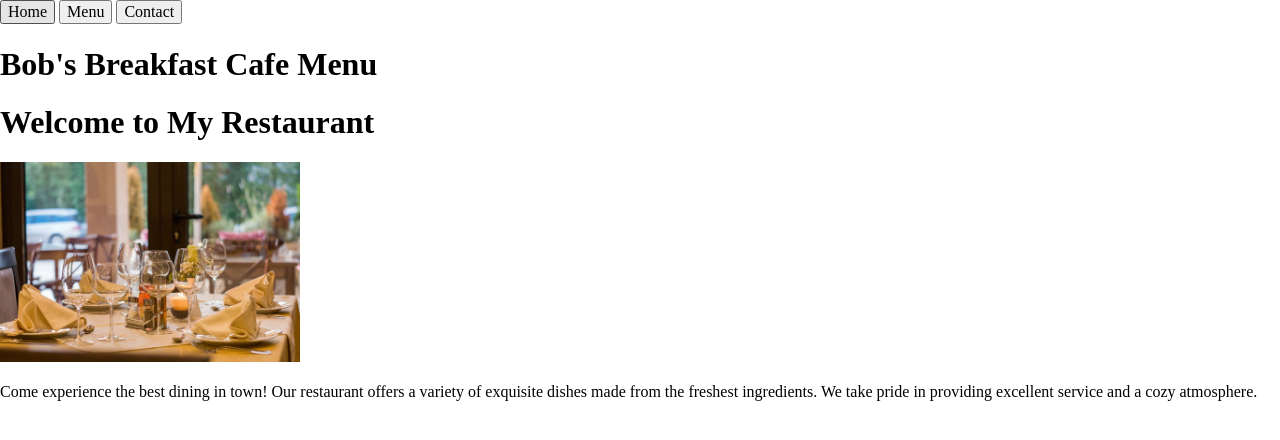
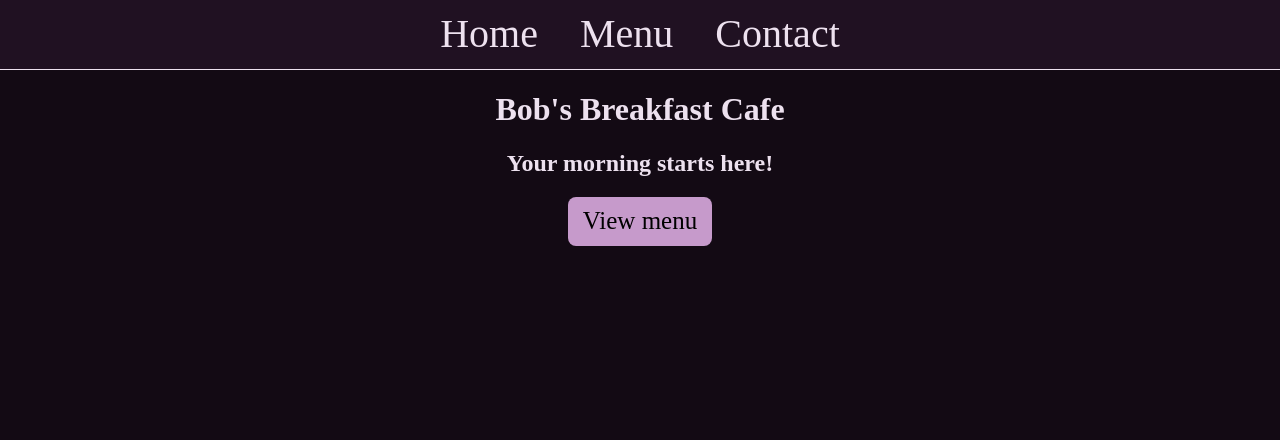
Before and after one commit to ap-6/odin-restaurant-page, a website built with webpack: page src/index.html in a window 1280 px wide. Built offline with nearby package versions, Linux system fonts and the light colour scheme.

Commit message:
Add basic CSS styling

```diff
--- a/package.json
+++ b/package.json
@@ -6,7 +6,8 @@
   "scripts": {
     "test": "echo \"Error: no test specified\" && exit 1",
     "build": "webpack",
-    "pushDist": "git subtree push --prefix dist origin gh-pages"
+    "pushDist": "git subtree push --prefix dist origin gh-pages",
+    "start": "webpack serve --open"
   },
   "keywords": [],
   "author": "",
@@ -16,6 +17,7 @@
     "html-webpack-plugin": "^5.6.0",
     "style-loader": "^4.0.0",
     "webpack": "^5.91.0",
-    "webpack-cli": "^5.1.4"
+    "webpack-cli": "^5.1.4",
+    "webpack-dev-server": "^5.0.4"
   }
 }
--- a/src/contactTab.js
+++ b/src/contactTab.js
@@ -1,11 +1,5 @@
 function loadContactTab() {
     const content = document.getElementById('content');
-
-    const headline = document.createElement('h1');
-    headline.textContent = 'Contact Us';
-
-    const intro = document.createElement('p');
-    intro.textContent = "We'd love to hear from you! Reach out to us using the following details:";
 
     const addressHeading = document.createElement('h2');
     addressHeading.textContent = 'Address';
@@ -34,8 +28,6 @@ function loadContactTab() {
     const hoursWeekend = document.createElement('p');
     hoursWeekend.textContent = 'Saturday - Sunday: 8am - 4pm';
 
-    content.appendChild(headline);
-    content.appendChild(intro);
     content.appendChild(addressHeading);
     content.appendChild(address);
     content.appendChild(phoneHeading);
--- a/src/homeTab.js
+++ b/src/homeTab.js
@@ -4,7 +4,7 @@ function loadHomeTab() {
     const content = document.getElementById('content');
 
     const headline = document.createElement('h1');
-    headline.textContent = 'Welcome to My Restaurant';
+    headline.textContent = 'Bob\'s Breakfast Cafe';
 
     const img = document.createElement('img');
     img.src = restaurantImage;
@@ -12,16 +12,22 @@ function loadHomeTab() {
     img.style.width = '300px';
     img.style.height = 'auto';
 
-    const description = document.createElement('p');
-    description.textContent = 'Come experience the best dining in town! Our ' +
-                                'restaurant offers a variety of exquisite ' +
-                                'dishes made from the freshest ingredients. ' +
-                                'We take pride in providing excellent service ' +
-                                'and a cozy atmosphere.';
+    // const greet = document.createElement('div');
+    // greet.textContent = 'Welcome to Bob\'s Breakfast Cafe';
+
+    const slogan = document.createElement('h2');
+    slogan.textContent = 'Your morning starts here!';
+
+    const menuButton = document.createElement('button');
+    menuButton.textContent = 'View menu';
+    menuButton.classList.add('menu-button');
 
     content.appendChild(headline);
-    content.appendChild(img);
-    content.appendChild(description);
+    content.appendChild(slogan);
+    //content.appendChild(img);
+    content.appendChild(menuButton);
+    //content.appendChild(greet);
+
 }
 
 export default loadHomeTab;
--- a/src/index.html
+++ b/src/index.html
@@ -3,7 +3,7 @@
 <head>
     <meta charset="UTF-8">
     <meta name="viewport" content="width=device-width, initial-scale=1.0">
-    <title>Document</title>
+    <title>Bob's Breakfast Cafe</title>
 </head>
 <body>
     <header>
@@ -13,7 +13,6 @@
             <button id='contact-tab'>Contact</button>
         </nav>
     </header>
-    <h1>Bob's Breakfast Cafe Menu</h1>
     <div id="content">
 
     </div>
--- a/src/menuTab.js
+++ b/src/menuTab.js
@@ -4,11 +4,8 @@ function loadMenuTab() {
     const menu = document.createElement('div');
     menu.classList.add('menu');
 
-    const headline = document.createElement('h1');
-    headline.textContent = 'Menu';
-
     const menuItems = [
-        { name: 'Pancakes with Maple Syrup', price: '$10', description: 'Fluffy pancakes served with pure maple syrup.' },
+        { name: 'Pancakes', price: '$10', description: 'Fluffy pancakes served with pure maple syrup.' },
         { name: 'French Toast', price: '$8', description: 'Classic French toast with a hint of cinnamon.' },
         { name: 'Eggs Benedict', price: '$12', description: 'English muffin topped with poached eggs and hollandaise.' },
         { name: 'Breakfast Burrito', price: '$9', description: 'Stuffed with eggs, cheese, and your choice of meat.' },
@@ -39,9 +36,8 @@ function loadMenuTab() {
         menuItem.appendChild(itemDescription);
 
         menu.appendChild(menuItem);
-    })
+    });
 
-    content.appendChild(headline);
     content.appendChild(menu);
 }
 
--- a/src/style.css
+++ b/src/style.css
@@ -0,0 +1,148 @@
+:root {
+    --text: rgb(237, 225, 239);
+    --background: rgb(19, 10, 20);
+    --primary: rgb(200, 157, 205);
+    --secondary: rgb(114, 70, 60);
+    --accent: rgb(179, 154, 111);
+
+    --text-50: rgb(245, 238, 246);
+    --text-100: rgb(235, 222, 237);
+    --text-200: rgb(215, 189, 219);
+    --text-300: rgb(195, 156, 201);
+    --text-400: rgb(174, 122, 184);
+    --text-500: rgb(154, 89, 166);
+    --text-600: rgb(123, 71, 133);
+    --text-700: rgb(93, 54, 99);
+    --text-800: rgb(62, 36, 66);
+    --text-900: rgb(31, 18, 33);
+    --text-950: rgb(15, 9, 17);
+
+    --background-50: rgb(246, 238, 246);
+    --background-100: rgb(236, 221, 238);
+    --background-200: rgb(217, 187, 221);
+    --background-300: rgb(199, 153, 204);
+    --background-400: rgb(180, 119, 187);
+    --background-500: rgb(161, 85, 170);
+    --background-600: rgb(129, 68, 136);
+    --background-700: rgb(97, 51, 102);
+    --background-800: rgb(64, 34, 68);
+    --background-900: rgb(32, 17, 34);
+    --background-950: rgb(16, 9, 17);
+
+    --primary-50: rgb(246, 238, 246);
+    --primary-100: rgb(236, 221, 238);
+    --primary-200: rgb(217, 188, 220);
+    --primary-300: rgb(198, 154, 203);
+    --primary-400: rgb(179, 120, 186);
+    --primary-500: rgb(160, 87, 168);
+    --primary-600: rgb(128, 69, 135);
+    --primary-700: rgb(96, 52, 101);
+    --primary-800: rgb(64, 35, 67);
+    --primary-900: rgb(32, 17, 34);
+    --primary-950: rgb(16, 9, 17);
+
+    --secondary-50: rgb(246, 240, 238);
+    --secondary-100: rgb(237, 224, 222);
+    --secondary-200: rgb(220, 194, 188);
+    --secondary-300: rgb(202, 163, 155);
+    --secondary-400: rgb(185, 133, 121);
+    --secondary-500: rgb(167, 102, 88);
+    --secondary-600: rgb(134, 82, 70);
+    --secondary-700: rgb(100, 61, 53);
+    --secondary-800: rgb(67, 41, 35);
+    --secondary-900: rgb(33, 20, 18);
+    --secondary-950: rgb(17, 10, 9);
+
+    --accent-50: rgb(246, 243, 238);
+    --accent-100: rgb(237, 232, 222);
+    --accent-200: rgb(220, 208, 188);
+    --accent-300: rgb(202, 185, 155);
+    --accent-400: rgb(185, 161, 121);
+    --accent-500: rgb(167, 138, 88);
+    --accent-600: rgb(134, 110, 70);
+    --accent-700: rgb(100, 83, 53);
+    --accent-800: rgb(67, 55, 35);
+    --accent-900: rgb(33, 28, 18);
+    --accent-950: rgb(17, 14, 9);
+}
+html {
+    overflow-y: scroll; /* Always show the vertical scrollbar */
+}
+
+body {
+
+    background-color: var(--background);
+    color: var(--text);
+}
+
+header {
+    width: 100%;
+
+}
+
+nav {
+    display: flex;
+    flex-direction: row;
+    align-items: center;
+    justify-content: center;
+    gap: 30px;
+    border-bottom: 1px solid var(--text);
+    padding: 10px;
+    background-color: var(--background-900);
+}
+
+nav button {
+    font-size: 40px;
+    background-color: rgba(255, 255, 255, 0);
+    color: var(--text);
+    outline: none;
+    border: none;
+    border-bottom: 1px solid rgba(0, 0, 0, 0);
+    transition: border-color 0.3s; /* Smooth transition for the border color */
+}
+
+nav button:hover {
+    border-bottom-color: rgb(173, 173, 173);
+    box-sizing: border-box;
+}
+
+#content {
+    width: 100%;
+    text-align: center;
+}
+
+.menu {
+    justify-content: center;
+    display: grid;
+    grid-template-columns: repeat(auto-fit, minmax(300px, 0.2fr));
+    gap: 15px;
+    padding: 30px;
+
+}
+
+.menu-item {
+    background-color: var(--background-800);
+    border: 2px solid var(--primary);
+    padding: 10px;
+    border-radius: 4px;
+    transition: background-color 0.1s;
+}
+
+.menu-item:hover {
+    background-color: var(--background-700);
+
+}
+
+.menu-button {
+    background-color: var(--primary-300);
+    font-size: 25px;
+    padding: 10px 15px;
+    outline: none;
+    border: none;
+    border-radius: 8px;
+    transition: background-color 0.1s;
+}
+
+.menu-button:hover {
+    background-color: var(--primary-200);
+}
--- a/webpack.config.js
+++ b/webpack.config.js
@@ -16,6 +16,9 @@ module.exports = {
       minify: false,
     }),
   ],
+  devServer: {
+    static: './dist',
+  },
   module: {
     rules: [
       {
```
Also changed, not shown: 1 other file.
